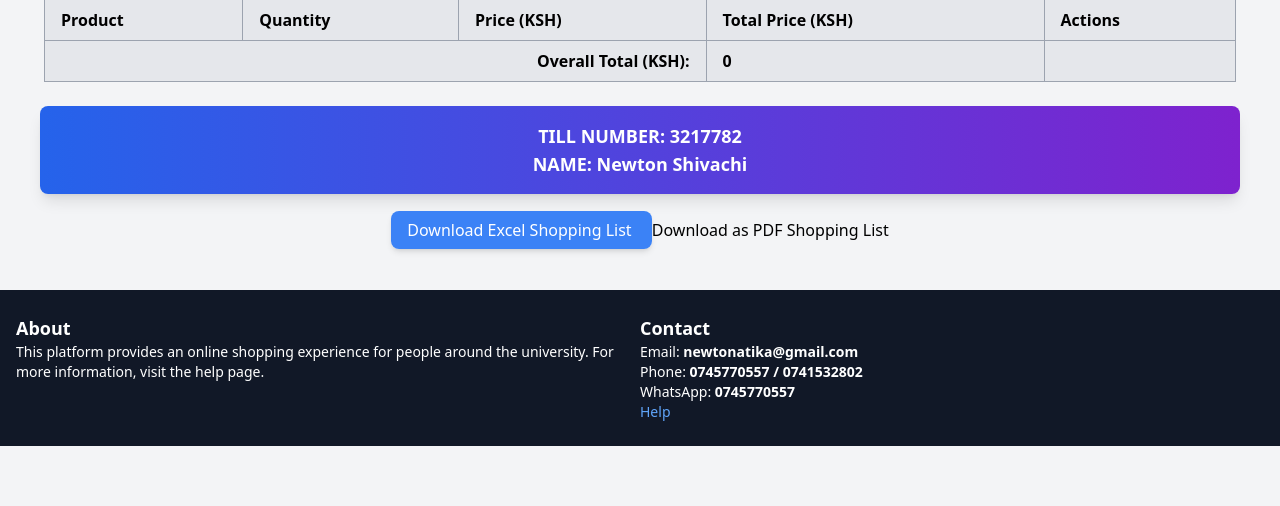
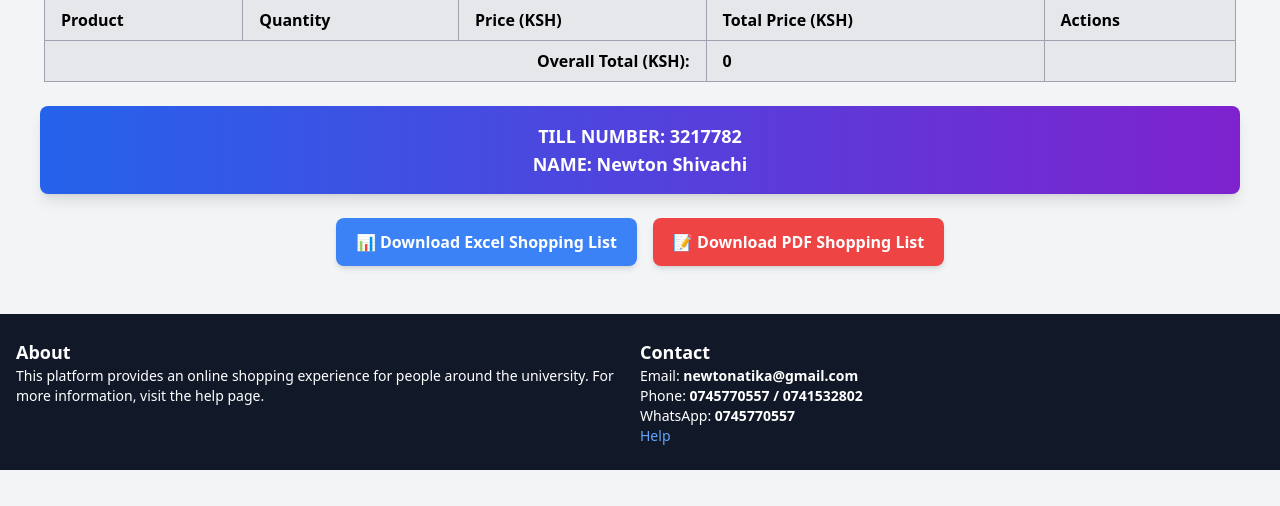
Before and after one commit to Newton-Atika/marketportal, a Django app: page /shopping-list/ in a window 1280 px wide. Shown: the part 229-735 px from the top of the page. Run offline with Django 5.2, Linux system fonts and the light colour scheme; data that the repository does not hold is empty; parts of the project's set-up code (start-up, migrations or seed data) failed here and were passed over; some libraries are stand-ins or nearby versions.

Commit message:
Update shopping_list.html

```diff
--- a/home/templates/home/shopping_list.html
+++ b/home/templates/home/shopping_list.html
@@ -67,15 +67,17 @@
     </div>
 
     <!-- Download Button -->
-    <div class="mt-6 text-center">
+    <div class="mt-6 flex flex-col sm:flex-row justify-center items-center space-y-3 sm:space-y-0 sm:space-x-4 text-center">
         <a href="{% url 'home:download_shopping_list_after_payment' %}"
-           class="px-4 py-2 bg-blue-500 hover:bg-blue-600 text-white rounded-lg shadow-md">
-            Download Excel Shopping List
-        </a>
-        <a href="{% url 'home:download_shopping_list_as_pdf' %}" class="btn btn-danger">
-            Download as PDF Shopping List
+           class="px-5 py-3 bg-blue-500 hover:bg-blue-600 text-white font-semibold rounded-lg shadow-md transition-all duration-300">
+        📊 Download Excel Shopping List
         </a>
 
+        <a href="{% url 'home:download_shopping_list_as_pdf' %}"
+           class="px-5 py-3 bg-red-500 hover:bg-red-600 text-white font-semibold rounded-lg shadow-md transition-all duration-300">
+        📝 Download PDF Shopping List
+        </a>
     </div>
+
 </div>
 {% endblock %}
```
